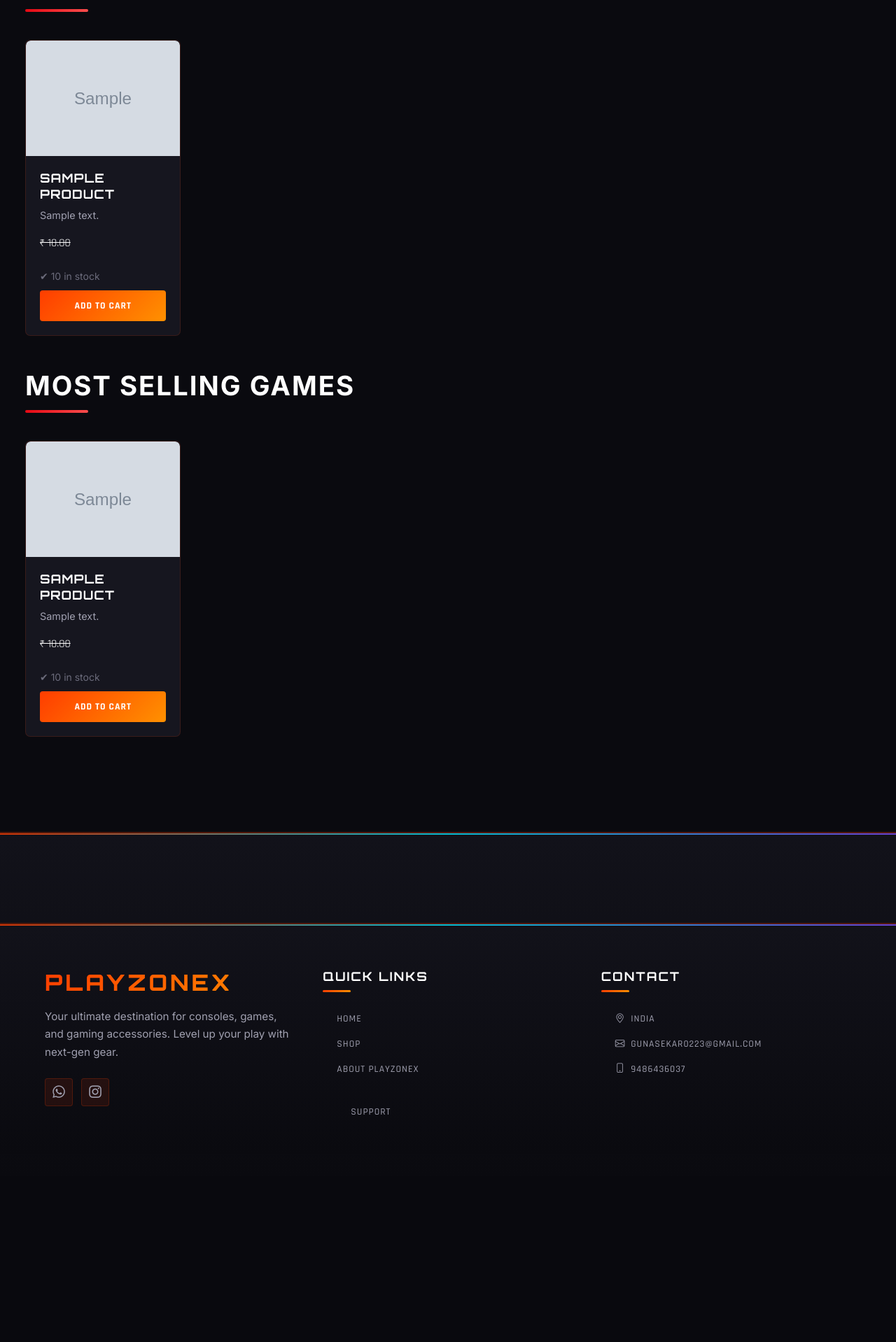
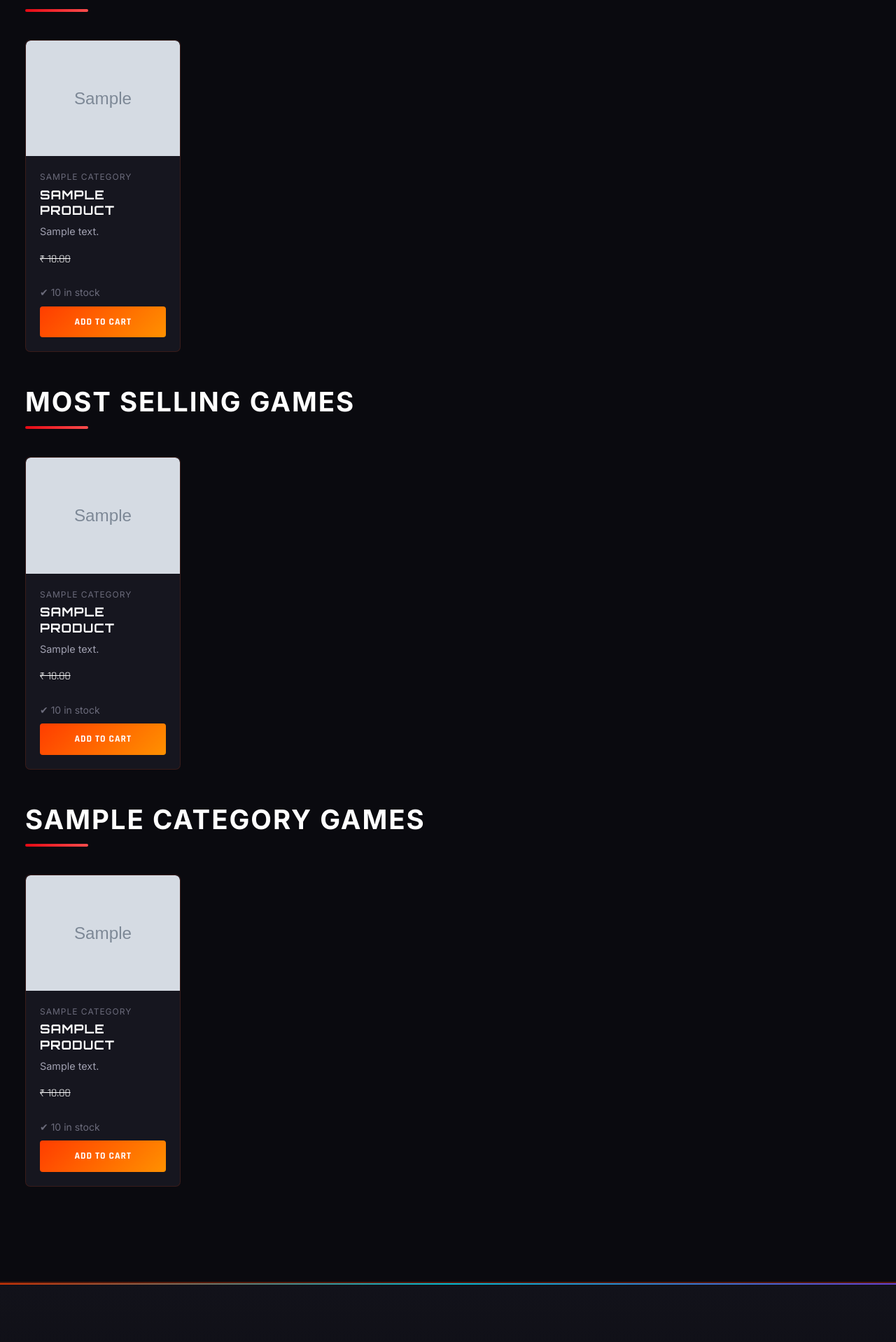
Before and after one commit to guna0223/Django-Game, a Django app: page / in a window 1280 px wide. Shown: the part 769-2687 px from the top of the page at 70% size. Before the commit the page ends 2362 px from the top, so only its background shows below. Run offline with Django 5.2, Linux system fonts and the light colour scheme; tables that the repository leaves empty hold one stand-in row (values such as "Sample post"); grey boxes marked "Sample" are stand-in pictures.

Commit message:
new page

```diff
--- a/Elshop/mainapp/views.py
+++ b/Elshop/mainapp/views.py
@@ -53,12 +53,23 @@
         except Exception:
             most_selling_products = []
 
+        from products.models import Category
+        category_groups = []
+        for cat in Category.objects.all():
+            cat_products = [p for p in products if p.category_id == cat.id][:10]
+            if cat_products:
+                category_groups.append({
+                    'category': cat,
+                    'products': cat_products
+                })
+
         context = {
             'current_page': 'home',
             'carousel_images': CarouselImage.objects.all(),
             'products': products,
             'new_products': new_products,
             'most_selling_products': most_selling_products,
+            'category_groups': category_groups,
         }
         return render(request, 'mainapp/home.html', context)
     except OperationalError as e:
--- a/Elshop/templates/base/includes/header.html
+++ b/Elshop/templates/base/includes/header.html
@@ -47,14 +47,15 @@
                             Category
                         </a>
                         <ul class="dropdown-menu">
+                            <li>
+                                <a class="dropdown-item" href="{% url 'products' %}">ALL</a>
+                            </li>
                             {% for cat in categories %}
                             <li>
                                 <a class="dropdown-item" href="{% url 'category_products' cat.id %}">
-                                    {{ cat.title }}
+                                    {{ cat.title|upper }}
                                 </a>
                             </li>
-                            {% empty %}
-                            <li><a class="dropdown-item" href="#">No Categories</a></li>
                             {% endfor %}
                         </ul>
                     </li>
--- a/Elshop/templates/products/includes/productCard.html
+++ b/Elshop/templates/products/includes/productCard.html
@@ -16,6 +16,11 @@
 
     <div class="card-body d-flex flex-column">
         <a href="{% url 'product_details' product.pk %}" class="text-decoration-none text-dark d-flex flex-column flex-grow-1">
+            {% if product.category %}
+            <small class="text-muted d-block mb-1" style="font-size: 0.75rem; letter-spacing: 1px;">
+                {{ product.category.title|upper }}
+            </small>
+            {% endif %}
             <h5 class="card-title product-title">{{ product.title|truncatechars:23 }}</h5>
             <p class="card-text product-desc">{{ product.desc|truncatechars:70 }}</p>
 
--- a/Elshop/templates/products/includes/productSection.html
+++ b/Elshop/templates/products/includes/productSection.html
@@ -2,8 +2,10 @@
 
     {% csrf_token %}
 
+
+
     <!-- ================= NEWLY ADDED GAMES ================= -->
-    <div class="row g-4 mt-2">
+    <div class="row g-4 mt-4">
         <div class="col-12">
             <h2 class="game-categories">Newly Added Games</h2>
         </div>
@@ -40,4 +42,22 @@
     </div>
     {% endif %}
 
+    <!-- ================= CATEGORIES ONE BY ONE ================= -->
+    {% for group in category_groups %}
+    <div class="row g-4 mt-4">
+        <div class="col-12">
+            <h2 class="game-categories">{{ group.category.title|upper }} GAMES</h2>
+        </div>
+    </div>
+    <div class="row g-4 row-cols-1 row-cols-sm-2 row-cols-md-3 row-cols-lg-5">
+        {% for product in group.products %}
+        {% if product.thumbnail %}
+        <div class="col">
+            {% include 'products/includes/productCard.html' %}
+        </div>
+        {% endif %}
+        {% endfor %}
+    </div>
+    {% endfor %}
+
 </section>
```
